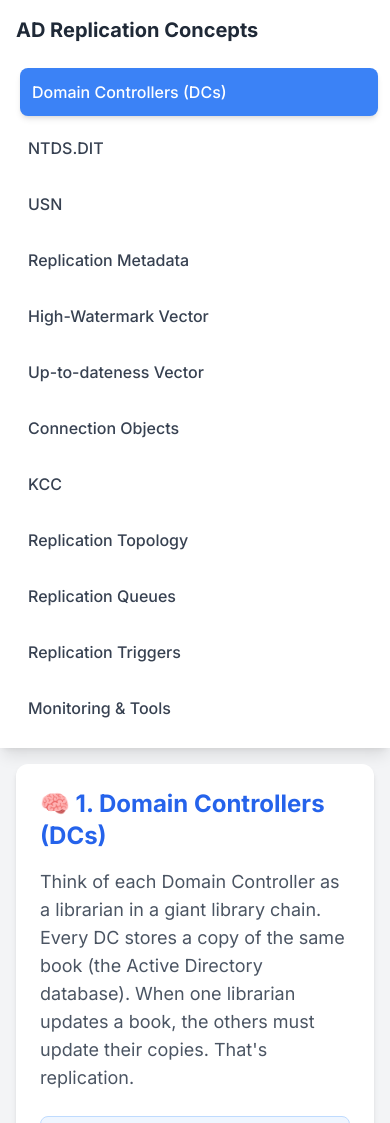
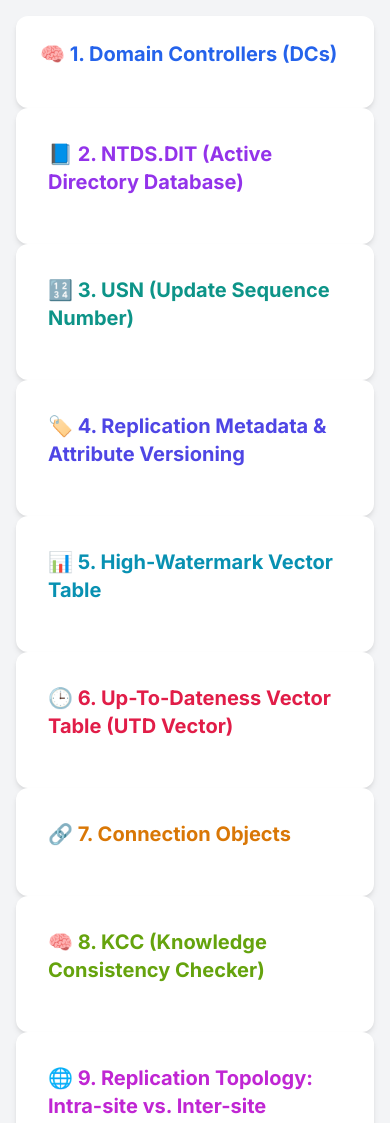
Before and after one commit to p-prabu/ideal-learning, a plain HTML site: page ad/adrep.html in a window 390 px wide. Shown: the top 1123 px of the page. Drawn offline with nearby package versions, Linux system fonts and the light colour scheme.

Commit message:
update for mobile friendly

```diff
--- a/ad/adrep.html
+++ b/ad/adrep.html
@@ -111,7 +111,7 @@
             <div id="content-container">
                 <!-- Content for Domain Controllers -->
                 <div id="dc" class="concept-card bg-white p-6 md:p-8 rounded-xl shadow-md">
-                    <h2 class="text-2xl md:text-3xl font-bold text-blue-600 mb-4">🧠 1. Domain Controllers (DCs)</h2>
+                    <h2 class="text-xl md:text-2xl font-bold text-blue-600 mb-4">🧠 1. Domain Controllers (DCs)</h2>
                     <p class="text-lg text-gray-600 mb-4">Think of each Domain Controller as a librarian in a giant library chain. Every DC stores a copy of the same book (the Active Directory database). When one librarian updates a book, the others must update their copies. That's replication.</p>
                     <div class="grid md:grid-cols-2 gap-6 mt-6">
                         <div class="bg-blue-50 p-6 rounded-lg border border-blue-200">
@@ -128,7 +128,7 @@
 
                 <!-- Content for NTDS.DIT -->
                 <div id="ntds" class="concept-card bg-white p-8 rounded-xl shadow-md hidden">
-                    <h2 class="text-3xl font-bold text-purple-600 mb-4">📘 2. NTDS.DIT (Active Directory Database)</h2>
+                    <h2 class="text-xl md:text-2xl font-bold text-purple-600 mb-4">📘 2. NTDS.DIT (Active Directory Database)</h2>
                     <p class="text-lg text-gray-600 mb-4">Think of NTDS.DIT as the master book each librarian (Domain Controller) maintains. It is the physical database file for Active Directory.</p>
                     <div class="bg-purple-50 p-6 rounded-lg border border-purple-200 mt-6">
                         <h3 class="font-semibold text-xl text-purple-800 mb-2">What's Inside?</h3>
@@ -143,7 +143,7 @@
 
                 <!-- Content for USN -->
                 <div id="usn" class="concept-card bg-white p-8 rounded-xl shadow-md hidden">
-                    <h2 class="text-3xl font-bold text-teal-600 mb-4">🔢 3. USN (Update Sequence Number)</h2>
+                    <h2 class="text-xl md:text-2xl font-bold text-teal-600 mb-4">🔢 3. USN (Update Sequence Number)</h2>
                     <p class="text-lg text-gray-600 mb-4">Think of the USN as a serial number that only goes up. Every DC maintains its own USN counter. Every time an object is created, modified, or deleted on a DC, its local USN counter increases by 1.</p>
                     <div class="mt-6 p-6 bg-gray-50 rounded-lg border">
                         <h3 class="text-xl font-semibold text-gray-800 mb-4">Interactive Demo: How USN Works</h3>
@@ -157,7 +157,7 @@
 
                 <!-- Content for Replication Metadata -->
                 <div id="metadata" class="concept-card bg-white p-8 rounded-xl shadow-md hidden">
-                    <h2 class="text-3xl font-bold text-indigo-600 mb-4">🏷️ 4. Replication Metadata & Attribute Versioning</h2>
+                    <h2 class="text-xl md:text-2xl font-bold text-indigo-600 mb-4">🏷️ 4. Replication Metadata & Attribute Versioning</h2>
                     <p class="text-lg text-gray-600 mb-4">Every single attribute in Active Directory has a hidden "change log tag" attached to it. This metadata is crucial for resolving conflicts in a multi-master environment.</p>
                      <div class="bg-indigo-50 p-6 rounded-lg border border-indigo-200 mt-6">
                         <h3 class="font-semibold text-xl text-indigo-800 mb-3">Key Metadata Fields</h3>
@@ -168,7 +168,7 @@
 
                 <!-- Content for High-Watermark Vector -->
                 <div id="highwatermark" class="concept-card bg-white p-8 rounded-xl shadow-md hidden">
-                    <h2 class="text-3xl font-bold text-cyan-600 mb-4">📊 5. High-Watermark Vector Table</h2>
+                    <h2 class="text-xl md:text-2xl font-bold text-cyan-600 mb-4">📊 5. High-Watermark Vector Table</h2>
                     <p class="text-lg text-gray-600 mb-4">This is a table kept by a destination DC for each of its replication partners. It's like a bookmark, telling the DC: <strong class="font-semibold">"For this specific partner, I've already received all changes up to USN X."</strong></p>
                     <div class="mt-6 p-6 bg-cyan-50 rounded-lg border border-cyan-200">
                         <h3 class="text-xl font-semibold text-cyan-800 mb-4">Replication Example</h3>
@@ -179,7 +179,7 @@
 
                  <!-- Content for Up-To-Dateness Vector -->
                 <div id="utdvector" class="concept-card bg-white p-8 rounded-xl shadow-md hidden">
-                    <h2 class="text-3xl font-bold text-rose-600 mb-4">🕒 6. Up-To-Dateness Vector Table (UTD Vector)</h2>
+                    <h2 class="text-xl md:text-2xl font-bold text-rose-600 mb-4">🕒 6. Up-To-Dateness Vector Table (UTD Vector)</h2>
                     <p class="text-lg text-gray-600 mb-4">Where the High-Watermark is per-partner, the UTD Vector is global. It tracks the highest <strong class="font-semibold">originating USN</strong> a DC has seen from every other DC in the forest, regardless of which partner sent the change.</p>
                     <div class="mt-6 p-6 bg-rose-50 rounded-lg border border-rose-200">
                         <h3 class="text-xl font-semibold text-rose-800 mb-4">Preventing Duplicate Changes</h3>
@@ -191,7 +191,7 @@
 
                  <!-- Content for Connection Objects -->
                 <div id="connection" class="concept-card bg-white p-8 rounded-xl shadow-md hidden">
-                    <h2 class="text-3xl font-bold text-amber-600 mb-4">🔗 7. Connection Objects</h2>
+                    <h2 class="text-xl md:text-2xl font-bold text-amber-600 mb-4">🔗 7. Connection Objects</h2>
                     <p class="text-lg text-gray-600 mb-4">A Connection Object is a one-way "link" in Active Directory that tells a Destination DC to pull replication changes from a specific Source DC. They are the building blocks of the replication topology.</p>
                     <div class="grid md:grid-cols-2 gap-6 mt-6">
                         <div class="bg-amber-50 p-6 rounded-lg border border-amber-200"><h3 class="font-semibold text-xl text-amber-800 mb-2">One-Way Street</h3><p class="text-gray-700">A connection from DC1 to DC2 allows DC2 to pull from DC1. For two-way sync, a second connection object (DC2 to DC1) is required.</p></div>
@@ -202,7 +202,7 @@
 
                 <!-- Content for KCC -->
                 <div id="kcc" class="concept-card bg-white p-8 rounded-xl shadow-md hidden">
-                    <h2 class="text-3xl font-bold text-lime-600 mb-4">🧠 8. KCC (Knowledge Consistency Checker)</h2>
+                    <h2 class="text-xl md:text-2xl font-bold text-lime-600 mb-4">🧠 8. KCC (Knowledge Consistency Checker)</h2>
                     <p class="text-lg text-gray-600 mb-4">The KCC is a built-in process that runs on every DC. Think of it as the network planner or air traffic controller for replication. Its primary job is to automatically create and maintain the replication topology by creating Connection Objects.</p>
                     <div class="bg-lime-50 p-6 rounded-lg border border-lime-200 mt-6">
                         <h3 class="font-semibold text-xl text-lime-800 mb-2">What does the KCC do?</h3>
@@ -213,17 +213,25 @@
 
                 <!-- Content for Topology -->
                 <div id="topology" class="concept-card bg-white p-8 rounded-xl shadow-md hidden">
-                    <h2 class="text-3xl font-bold text-fuchsia-600 mb-4">🌐 9. Replication Topology: Intra-site vs. Inter-site</h2>
+                    <h2 class="text-xl md:text-2xl font-bold text-fuchsia-600 mb-4">🌐 9. Replication Topology: Intra-site vs. Inter-site</h2>
                     <p class="text-lg text-gray-600 mb-4">The rules for replication change depending on whether DCs are in the same physical location (site) or different ones. This is designed to be efficient over both fast LANs and slower WANs.</p>
                     <div class="grid md:grid-cols-2 gap-6 mt-6">
-                        <div class="bg-fuchsia-50 p-6 rounded-lg border border-fuchsia-200"><h3 class="font-semibold text-xl text-fuchsia-800 mb-2">🏠 Intra-site Replication</h3><p class="text-gray-700 mb-3">(Inside the same site)</p><ul class="list-disc list-inside space-y-2 text-gray-700"><li><strong>Trigger:</strong> Change notification (near real-time).</li><li><strong>Frequency:</strong> ~15 seconds.</li><li><strong>Compression:</strong> ❌ No (fast LAN assumed).</li><li><strong>Protocol:</strong> RPC over TCP.</li></ul></div>
-                        <div class="bg-blue-50 p-6 rounded-lg border border-blue-200"><h3 class="font-semibold text-xl text-blue-800 mb-2">🌍 Inter-site Replication</h3><p class="text-gray-700 mb-3">(Between different sites)</p><ul class="list-disc list-inside space-y-2 text-gray-700"><li><strong>Trigger:</strong> Runs on a schedule.</li><li><strong>Frequency:</strong> Default is 180 minutes (3 hours).</li><li><strong>Compression:</strong> ✅ Yes (to save WAN bandwidth).</li><li><strong>Protocol:</strong> RPC over TCP or SMTP.</li></ul></div>
+                        <div class="bg-fuchsia-50 p-6 rounded-lg border border-fuchsia-200"><h3 class="font-semibold text-xl text-fuchsia-800 mb-2">🏠 Intra-site Replication</h3><p class="text-gray-700 mb-3">(Inside the same site)</p><ul class="list-disc list-inside space-y-2 text-gray-700">
+                            <li><strong>Trigger:</strong> Change notification (near real-time).</li>
+                            <li><strong>Frequency:</strong> ~15 seconds.</li>
+                            <li><strong>Compression:</strong> ❌ No (fast LAN assumed).</li>
+                            <li><strong>Protocol:</strong> RPC over TCP.</li></ul></div>
+                        <div class="bg-blue-50 p-6 rounded-lg border border-blue-200"><h3 class="font-semibold text-xl text-blue-800 mb-2">🌍 Inter-site Replication</h3><p class="text-gray-700 mb-3">(Between different sites)</p><ul class="list-disc list-inside space-y-2 text-gray-700">
+                            <li><strong>Trigger:</strong> Runs on a schedule.</li>
+                            <li><strong>Frequency:</strong> Default is 180 minutes (3 hours).</li>
+                            <li><strong>Compression:</strong> ✅ Yes (to save WAN bandwidth).</li>
+                            <li><strong>Protocol:</strong> RPC over TCP or SMTP.</li></ul></div>
                     </div>
                 </div>
 
                 <!-- Content for Queues -->
                 <div id="queues" class="concept-card bg-white p-8 rounded-xl shadow-md hidden">
-                    <h2 class="text-3xl font-bold text-orange-600 mb-4">📥 10. Replication Queues</h2>
+                    <h2 class="text-xl md:text-2xl font-bold text-orange-600 mb-4">📥 10. Replication Queues</h2>
                     <p class="text-lg text-gray-600 mb-4">When a change occurs, it doesn't get sent immediately. It's first placed in an outbound queue for each replication partner. This ensures reliability even if a partner is temporarily offline.</p>
                     <div class="mt-6 p-6 bg-orange-50 rounded-lg border border-orange-200">
                         <h3 class="text-xl font-semibold text-orange-800 mb-4">How it works</h3>
@@ -234,7 +242,7 @@
 
                 <!-- Content for Triggers -->
                 <div id="triggers" class="concept-card bg-white p-8 rounded-xl shadow-md hidden">
-                    <h2 class="text-3xl font-bold text-sky-600 mb-4">⏱️ 11. Replication Triggers</h2>
+                    <h2 class="text-xl md:text-2xl font-bold text-sky-600 mb-4">⏱️ 11. Replication Triggers</h2>
                     <p class="text-lg text-gray-600 mb-4">Replication doesn't run constantly. It's triggered by specific events and rules.</p>
                      <div class="mt-6 space-y-4">
                         <div class="p-4 bg-sky-50 rounded-lg border border-sky-200"><h3 class="font-semibold text-lg text-sky-800">Change Notification (Intra-site)</h3><p class="text-gray-700">When a change is made, the DC waits about 15 seconds and then notifies its partners within the same site to come and get the update. This is why intra-site replication is so fast.</p></div>
@@ -245,7 +253,7 @@
 
                 <!-- Content for Tools -->
                 <div id="tools" class="concept-card bg-white p-8 rounded-xl shadow-md hidden">
-                    <h2 class="text-3xl font-bold text-red-600 mb-4">🛠️ 12. Monitoring Replication: Tools</h2>
+                    <h2 class="text-xl md:text-2xl font-bold text-red-600 mb-4">🛠️ 12. Monitoring Replication: Tools</h2>
                     <p class="text-lg text-gray-600 mb-4">Several powerful command-line and GUI tools are available to check, test, and troubleshoot Active Directory replication health.</p>
                     <div class="mt-6 space-y-6">
                         <div>
@@ -283,10 +291,36 @@
 
     <script>
         document.addEventListener('DOMContentLoaded', () => {
-            // Navigation logic
+            const isMobile = window.innerWidth < 768;
             const navLinks = document.querySelectorAll('.nav-link');
             const contentCards = document.querySelectorAll('.concept-card');
             const navigation = document.getElementById('navigation');
+            const sidebar = document.querySelector('nav');
+            const mainContent = document.querySelector('main');
+
+            if (isMobile) {
+                // --- Mobile Accordion Logic ---
+                sidebar.classList.add('hidden');
+                mainContent.classList.remove('md:w-3/4', 'lg:w-4/5', 'md:p-8', 'lg:p-10');
+                mainContent.classList.add('w-full', 'p-4');
+
+                contentCards.forEach(card => {
+                    card.classList.remove('hidden'); // Make sure all cards are visible
+                    const header = card.querySelector('h2');
+                    const content = Array.from(card.children).filter(child => child.tagName !== 'H2');
+
+                    // Initially hide content
+                    content.forEach(el => el.classList.add('hidden'));
+
+                    header.classList.add('cursor-pointer');
+                    header.addEventListener('click', () => {
+                        // Toggle content visibility
+                        const isHidden = content[0].classList.contains('hidden');
+                        content.forEach(el => el.classList.toggle('hidden', !isHidden));
+                    });
+                });
+            } else {
+                // --- Desktop Navigation Logic ---
                 function showContent(hash) {
                     const targetId = hash.substring(1);
                     contentCards.forEach(card => card.classList.add('hidden'));
@@ -308,6 +342,7 @@
                 });
                 const initialHash = window.location.hash || '#dc';
                 showContent(initialHash);
+            }
 
             // USN Demo logic
             const usnChangeBtn = document.getElementById('usn-change-btn');
```
Lines whose indentation alone changed are shown as unchanged.
